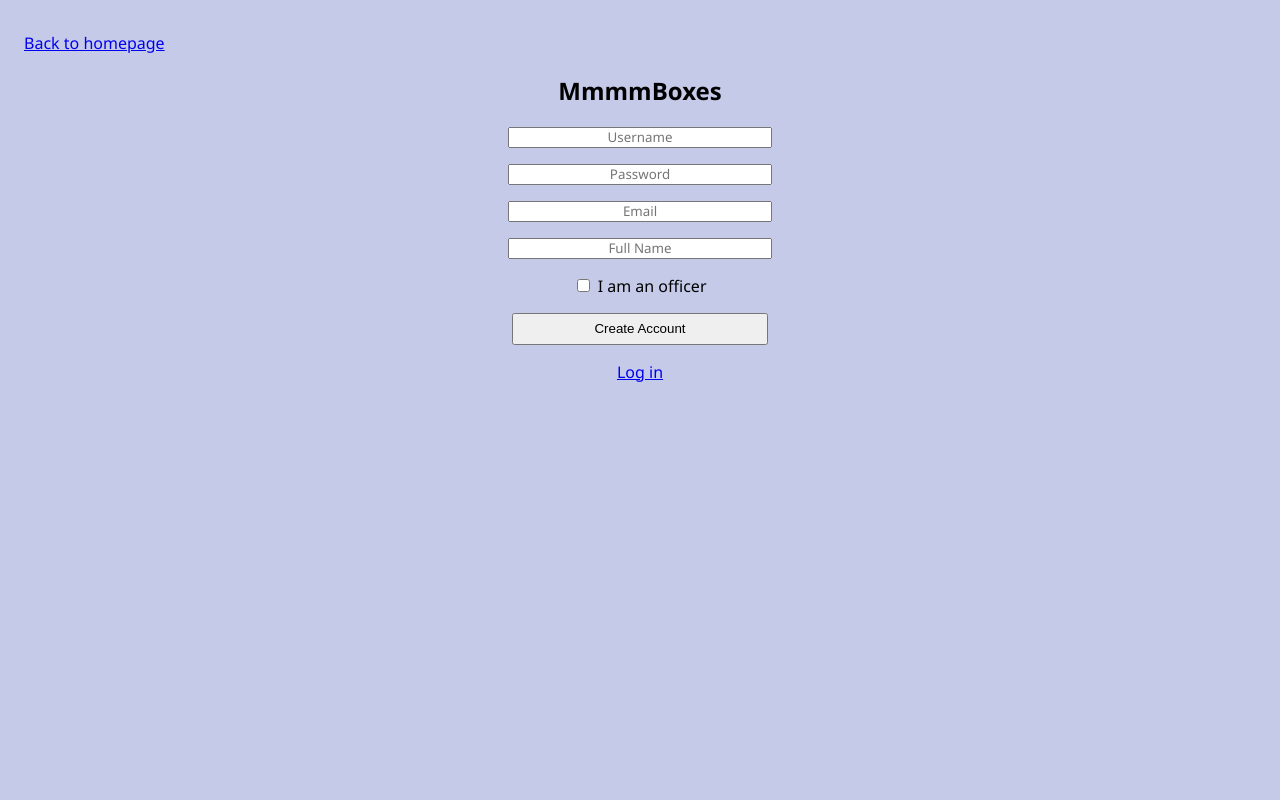
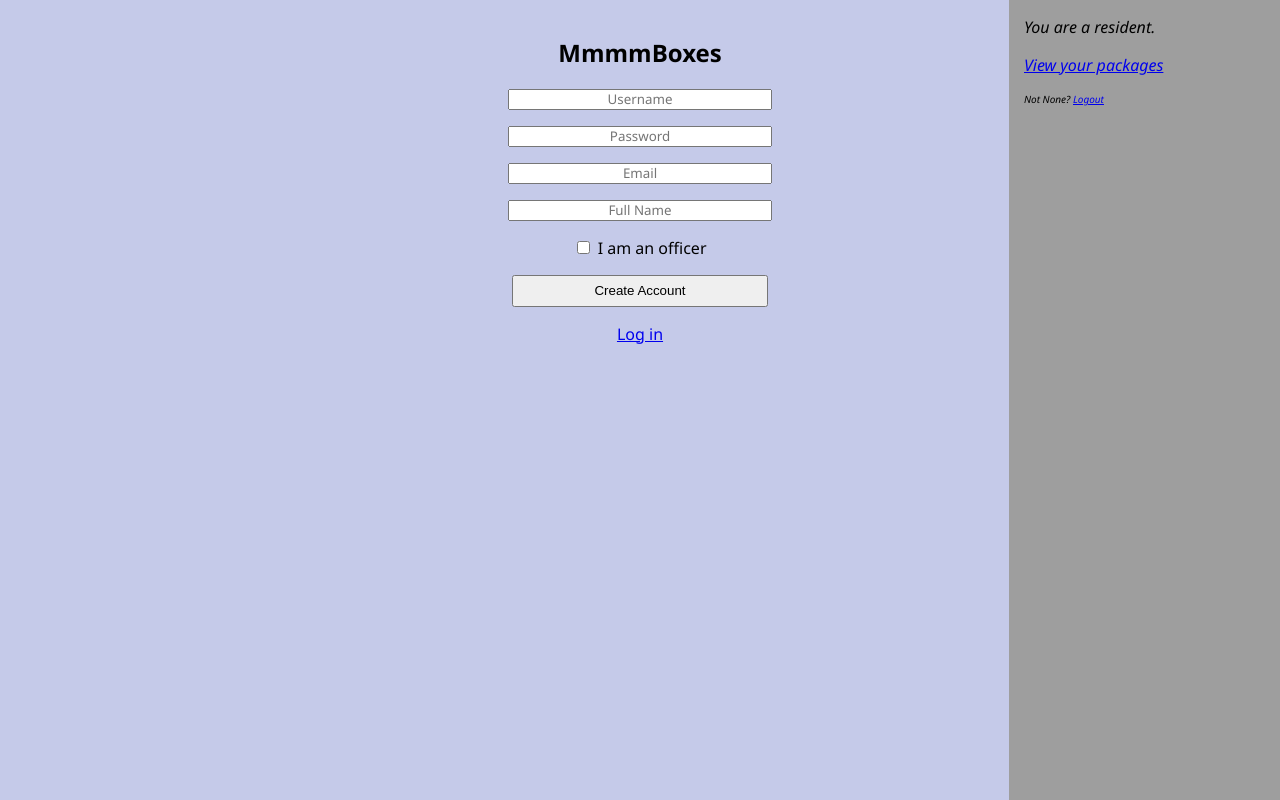
Before and after one commit to Andrey-Kachow/MmmmBoxes, a Flask app: page /auth/register in a window 1280 px wide. Run offline with Flask 2, Linux system fonts and the light colour scheme; parts of the project's set-up code (start-up, migrations or seed data) failed here and were passed over; some libraries are stand-ins or nearby versions.

Commit message:
pre-commit

```diff
--- a/main/app/auth.py
+++ b/main/app/auth.py
@@ -57,10 +57,10 @@ def login():
         session["user-id"] = details["id"]
         session["user-fullname"] = details["fullname"]
         session["user-is-officer"] = details["is_officer"]
-        return redirect(url_for("hello"))
+        return redirect(url_for("officer.overview"))
 
     else:
-        return render_template("auth/login.html", hide_return=True)
+        return render_template("auth/login.html", login=True)
 
 
 @bp.before_app_request
--- a/main/app/static/styles/style.css
+++ b/main/app/static/styles/style.css
@@ -25,3 +25,15 @@ h1 {
   margin-right: auto;
   text-align: center;
 }
+
+aside {
+  width: 20%;
+  padding-left: 15px;
+  font-style: italic;
+  background-color: rgb(158, 158, 158);
+  position: fixed;
+  top: 0;
+  right: 0;
+  overflow-y: auto;
+  height: 100vh;
+}
--- a/main/app/templates/base.html
+++ b/main/app/templates/base.html
@@ -15,11 +15,6 @@
     </head>
     <body>
         <section class="content">
-            {% if not hide_return %}
-                <p>
-                    <a href="{{ url_for('hello') }}">Back to homepage</a>
-                </p>
-            {% endif %}
             <header>
                 {% block header %}{% endblock %}
             </header>
@@ -29,6 +24,33 @@
             {% block content %}{% endblock %}
             {% if g.user %}<a href="{{ url_for('auth.logout') }}">Log out</a>{% endif %}
         </section>
+        {% if not login %}
+            <aside>
+                <div id="navigation-list">
+                    {% if session.get("user-is-officer") %}
+                        <p>You are an officer.</p>
+                        <p>
+                            <a href="{{ url_for('officer.overview') }}">View all packages</a>
+                        </p>
+                        <p>
+                            <a href="{{ url_for('officer.residents') }}">Browse residents</a>
+                        </p>
+                        <p>
+                            <a href="{{ url_for('officer.template') }}">Edit reminder email</a>
+                        </p>
+                    {% else %}
+                        <p>You are a resident.</p>
+                        <p>
+                            <a href="{{ url_for('resident.overview') }}">View your packages</a>
+                        </p>
+                    {% endif %}
+                    <p style="font-size: x-small">
+                        Not {{ session.get("user-fullname") }}?
+                        <a href="{{ url_for('auth.logout') }}">Logout</a>
+                    </p>
+                </div>
+            </aside>
+        {% endif %}
     </body>
     {% block scripts %}{% endblock %}
 </html>
```
Also changed, not shown: main/app/templates/common/hello.html (deleted, +0 -31 lines).
